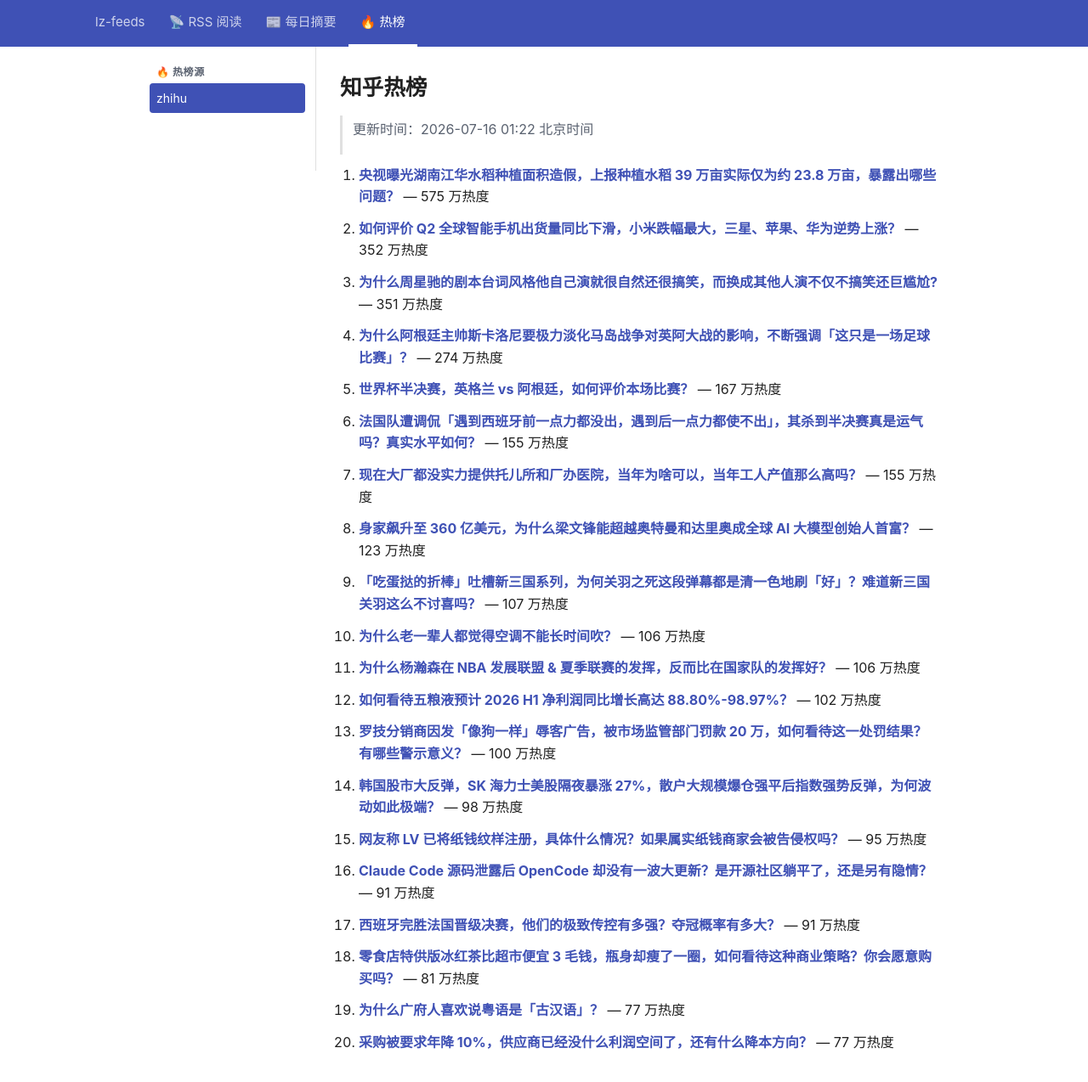
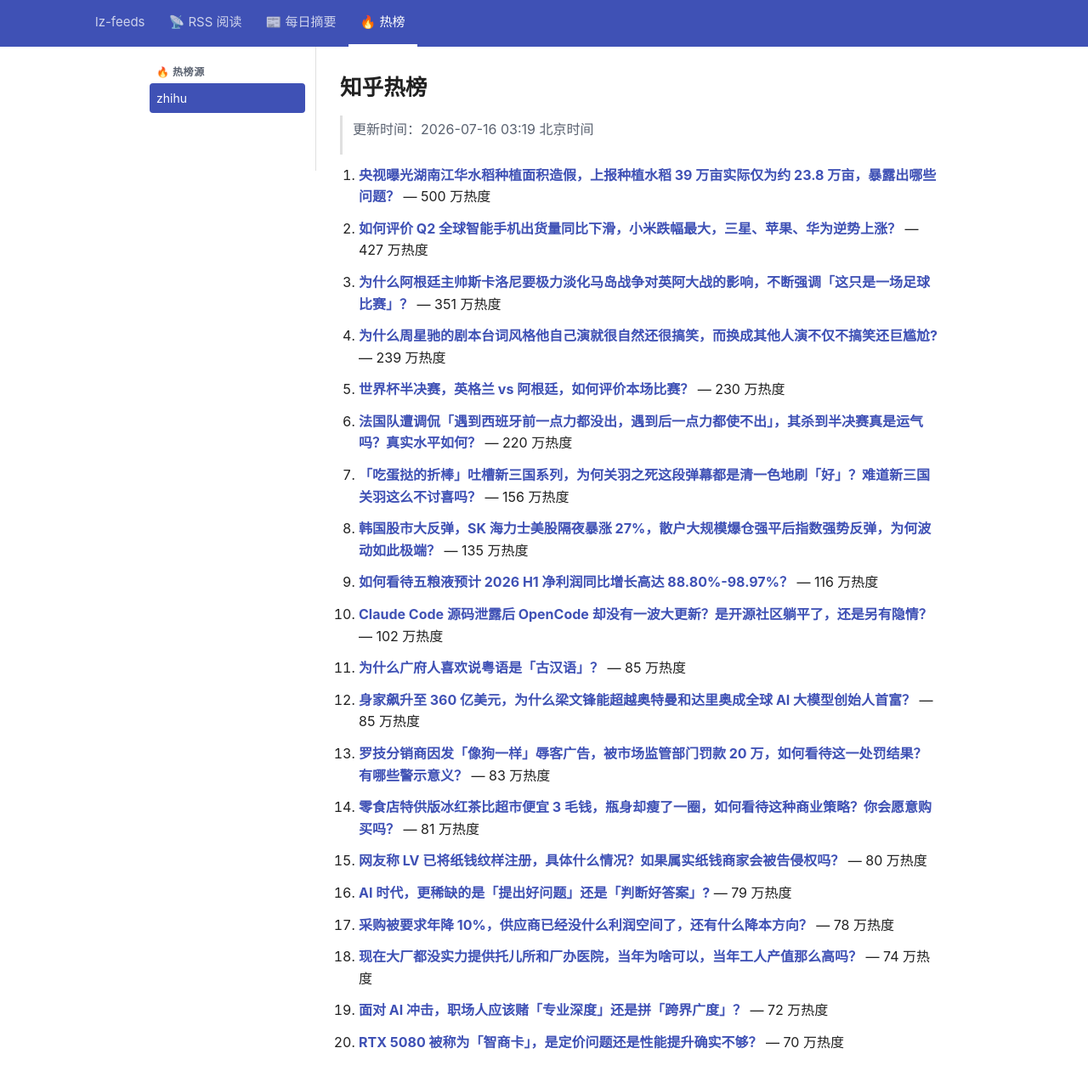
Before and after one commit to lizhang0101/lz-feeds, a Jekyll site: the page built from _hotlist/zhihu.md, in a window 1280 px wide and 1305 px high. Shown: the top 1274 px of the window at 85% size. Built offline with Jekyll 4.4.1, drawn with Linux system fonts in a browser that asks for light colours.

Commit message:
hotlist: 2026-07-15T19:19Z

```diff
--- a/_hotlist/zhihu.md
+++ b/_hotlist/zhihu.md
@@ -1,48 +1,48 @@
 ---
-updated: 2026-07-16 01:22 北京时间
+updated: 2026-07-16 03:19 北京时间
 count: 20
 ---
 
 # 知乎热榜
 
-> 更新时间：2026-07-16 01:22 北京时间
+> 更新时间：2026-07-16 03:19 北京时间
 
-1. **[央视曝光湖南江华水稻种植面积造假，上报种植水稻 39 万亩实际仅为约 23.8 万亩，暴露出哪些问题？](https://www.zhihu.com/question/2060642883007247443)** — 575 万热度
+1. **[央视曝光湖南江华水稻种植面积造假，上报种植水稻 39 万亩实际仅为约 23.8 万亩，暴露出哪些问题？](https://www.zhihu.com/question/2060642883007247443)** — 500 万热度
 
-2. **[如何评价 Q2 全球智能手机出货量同比下滑，小米跌幅最大，三星、苹果、华为逆势上涨？](https://www.zhihu.com/question/2060476741349646921)** — 352 万热度
+2. **[如何评价 Q2 全球智能手机出货量同比下滑，小米跌幅最大，三星、苹果、华为逆势上涨？](https://www.zhihu.com/question/2060476741349646921)** — 427 万热度
 
-3. **[为什么周星驰的剧本台词风格他自己演就很自然还很搞笑，而换成其他人演不仅不搞笑还巨尴尬?](https://www.zhihu.com/question/1903913532988326041)** — 351 万热度
+3. **[为什么阿根廷主帅斯卡洛尼要极力淡化马岛战争对英阿大战的影响，不断强调「这只是一场足球比赛」？](https://www.zhihu.com/question/2060664652996900553)** — 351 万热度
 
-4. **[为什么阿根廷主帅斯卡洛尼要极力淡化马岛战争对英阿大战的影响，不断强调「这只是一场足球比赛」？](https://www.zhihu.com/question/2060664652996900553)** — 274 万热度
+4. **[为什么周星驰的剧本台词风格他自己演就很自然还很搞笑，而换成其他人演不仅不搞笑还巨尴尬?](https://www.zhihu.com/question/1903913532988326041)** — 239 万热度
 
-5. **[世界杯半决赛，英格兰 vs 阿根廷，如何评价本场比赛？](https://www.zhihu.com/question/2060732712101716234)** — 167 万热度
+5. **[世界杯半决赛，英格兰 vs 阿根廷，如何评价本场比赛？](https://www.zhihu.com/question/2060732712101716234)** — 230 万热度
 
-6. **[法国队遭调侃「遇到西班牙前一点力都没出，遇到后一点力都使不出」，其杀到半决赛真是运气吗？真实水平如何？](https://www.zhihu.com/question/2060756732121276647)** — 155 万热度
+6. **[法国队遭调侃「遇到西班牙前一点力都没出，遇到后一点力都使不出」，其杀到半决赛真是运气吗？真实水平如何？](https://www.zhihu.com/question/2060756732121276647)** — 220 万热度
 
-7. **[现在大厂都没实力提供托儿所和厂办医院，当年为啥可以，当年工人产值那么高吗？](https://www.zhihu.com/question/2055337846555391286)** — 155 万热度
+7. **[「吃蛋挞的折棒」吐槽新三国系列，为何关羽之死这段弹幕都是清一色地刷「好」？难道新三国关羽这么不讨喜吗？](https://www.zhihu.com/question/2057238395152242354)** — 156 万热度
 
-8. **[身家飙升至 360 亿美元，为什么梁文锋能超越奥特曼和达里奥成全球 AI 大模型创始人首富？](https://www.zhihu.com/question/2060645375338180828)** — 123 万热度
+8. **[韩国股市大反弹，SK 海力士美股隔夜暴涨 27%，散户大规模爆仓强平后指数强势反弹，为何波动如此极端？](https://www.zhihu.com/question/2060658036918719165)** — 135 万热度
 
-9. **[「吃蛋挞的折棒」吐槽新三国系列，为何关羽之死这段弹幕都是清一色地刷「好」？难道新三国关羽这么不讨喜吗？](https://www.zhihu.com/question/2057238395152242354)** — 107 万热度
+9. **[如何看待五粮液预计 2026 H1 净利润同比增长高达 88.80%-98.97%？](https://www.zhihu.com/question/2060663598305599630)** — 116 万热度
 
-10. **[为什么老一辈人都觉得空调不能长时间吹？](https://www.zhihu.com/question/611736271)** — 106 万热度
+10. **[Claude Code 源码泄露后 OpenCode 却没有一波大更新？是开源社区躺平了，还是另有隐情？](https://www.zhihu.com/question/2053497628416030104)** — 102 万热度
 
-11. **[为什么杨瀚森在 NBA 发展联盟 & 夏季联赛的发挥，反而比在国家队的发挥好？](https://www.zhihu.com/question/2060355356761350590)** — 106 万热度
+11. **[为什么广府人喜欢说粤语是「古汉语」？](https://www.zhihu.com/question/2059747814251483350)** — 85 万热度
 
-12. **[如何看待五粮液预计 2026 H1 净利润同比增长高达 88.80%-98.97%？](https://www.zhihu.com/question/2060663598305599630)** — 102 万热度
+12. **[身家飙升至 360 亿美元，为什么梁文锋能超越奥特曼和达里奥成全球 AI 大模型创始人首富？](https://www.zhihu.com/question/2060645375338180828)** — 85 万热度
 
-13. **[罗技分销商因发「像狗一样」辱客广告，被市场监管部门罚款 20 万，如何看待这一处罚结果？有哪些警示意义？](https://www.zhihu.com/question/2060545155124441600)** — 100 万热度
+13. **[罗技分销商因发「像狗一样」辱客广告，被市场监管部门罚款 20 万，如何看待这一处罚结果？有哪些警示意义？](https://www.zhihu.com/question/2060545155124441600)** — 83 万热度
 
-14. **[韩国股市大反弹，SK 海力士美股隔夜暴涨 27%，散户大规模爆仓强平后指数强势反弹，为何波动如此极端？](https://www.zhihu.com/question/2060658036918719165)** — 98 万热度
+14. **[零食店特供版冰红茶比超市便宜 3 毛钱，瓶身却瘦了一圈，如何看待这种商业策略？你会愿意购买吗？](https://www.zhihu.com/question/2060032728419001271)** — 81 万热度
 
-15. **[网友称 LV 已将纸钱纹样注册，具体什么情况？如果属实纸钱商家会被告侵权吗？](https://www.zhihu.com/question/2060484366321415392)** — 95 万热度
+15. **[网友称 LV 已将纸钱纹样注册，具体什么情况？如果属实纸钱商家会被告侵权吗？](https://www.zhihu.com/question/2060484366321415392)** — 80 万热度
 
-16. **[Claude Code 源码泄露后 OpenCode 却没有一波大更新？是开源社区躺平了，还是另有隐情？](https://www.zhihu.com/question/2053497628416030104)** — 91 万热度
+16. **[AI 时代，更稀缺的是「提出好问题」还是「判断好答案」?](https://www.zhihu.com/question/2058593981005665566)** — 79 万热度
 
-17. **[西班牙完胜法国晋级决赛，他们的极致传控有多强？夺冠概率有多大？](https://www.zhihu.com/question/2060635873490593474)** — 91 万热度
+17. **[采购被要求年降 10%，供应商已经没什么利润空间了，还有什么降本方向？](https://www.zhihu.com/question/2042739595566118238)** — 78 万热度
 
-18. **[零食店特供版冰红茶比超市便宜 3 毛钱，瓶身却瘦了一圈，如何看待这种商业策略？你会愿意购买吗？](https://www.zhihu.com/question/2060032728419001271)** — 81 万热度
+18. **[现在大厂都没实力提供托儿所和厂办医院，当年为啥可以，当年工人产值那么高吗？](https://www.zhihu.com/question/2055337846555391286)** — 74 万热度
 
-19. **[为什么广府人喜欢说粤语是「古汉语」？](https://www.zhihu.com/question/2059747814251483350)** — 77 万热度
+19. **[面对 AI 冲击，职场人应该赌「专业深度」还是拼「跨界广度」？](https://www.zhihu.com/question/2058593716542222509)** — 72 万热度
 
-20. **[采购被要求年降 10%，供应商已经没什么利润空间了，还有什么降本方向？](https://www.zhihu.com/question/2042739595566118238)** — 77 万热度
+20. **[RTX 5080 被称为「智商卡」，是定价问题还是性能提升确实不够？](https://www.zhihu.com/question/2048040799431038451)** — 70 万热度
```
